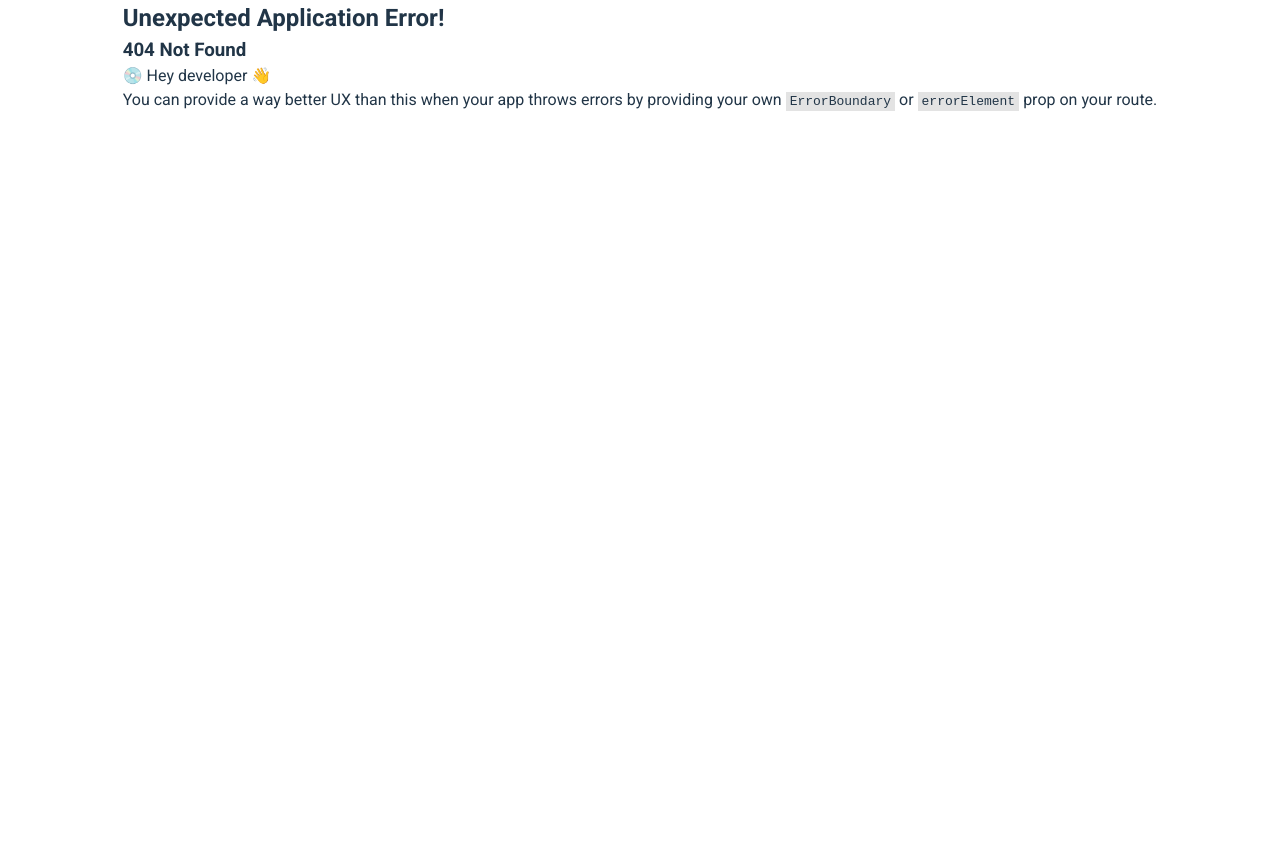
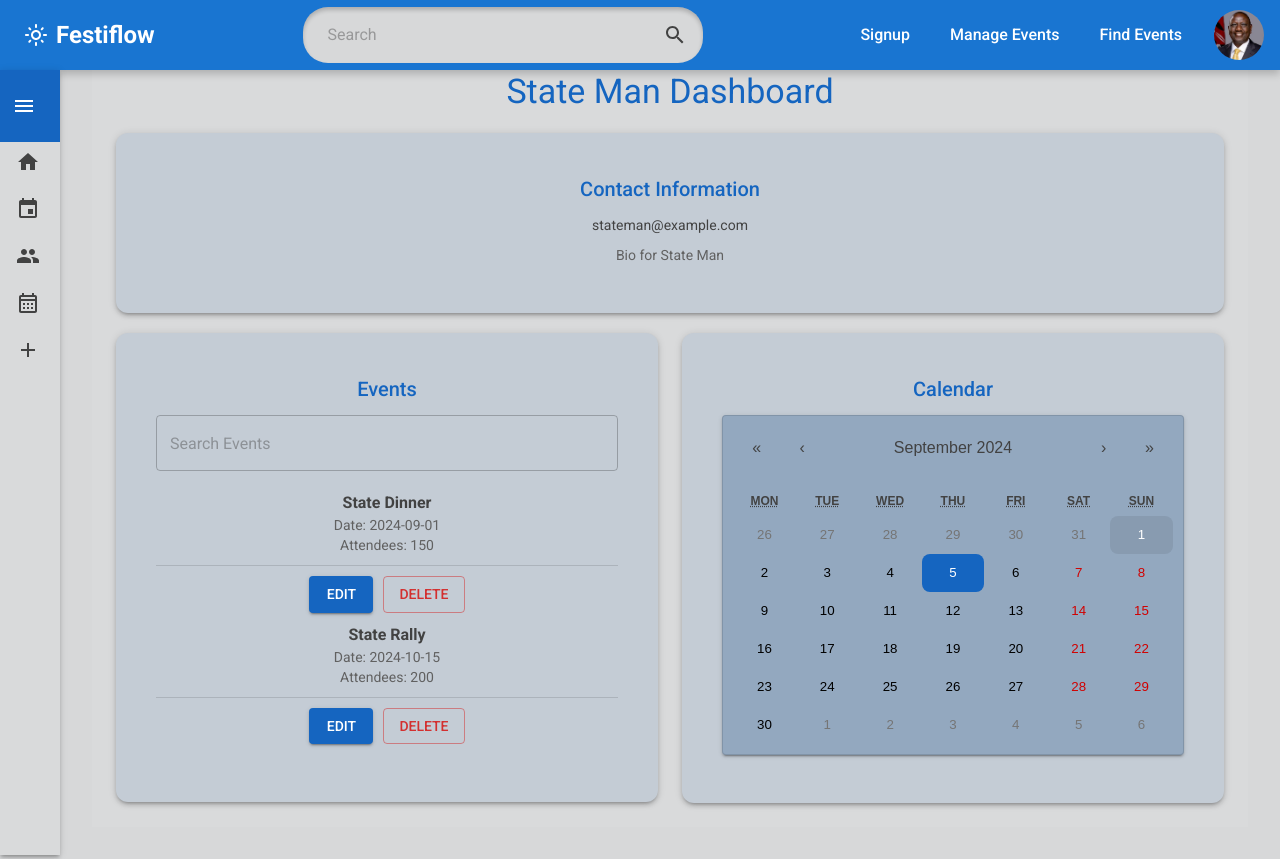
Before and after one commit to davidmaru/EMS-Frontend, a React (Vite) app: page /organizer/1 in a window 1280 px wide. Before the commit this address had no page. Before the commit the page ends 800 px from the top, so only its background shows below. Built offline with nearby package versions, Linux system fonts and the light colour scheme; a web font is replaced by a local one.

Commit message:
f/(Dashboard_v2): Authentication and Authorization Frontend Implementation complete. Authpage linked to backend api endpoint.

```diff
--- a/package.json
+++ b/package.json
@@ -21,6 +21,7 @@
     "@mui/x-data-grid": "^7.11.1",
     "@mui/x-date-pickers": "^7.11.1",
     "@popperjs/core": "2.11.8",
+    "axios": "^1.7.5",
     "bootstrap": "^5.3.3",
     "chart.js": "^4.4.3",
     "graphql": "^16.9.0",
--- a/src/App.jsx
+++ b/src/App.jsx
@@ -5,7 +5,10 @@ import router from './router/index.jsx';
 
 const client = new ApolloClient({
     uri: "http://localhost:5081/graphql/",
-    cache: new InMemoryCache()
+    cache: new InMemoryCache(),
+    headers: {
+        authorization: localStorage.getItem('authToken') ? `Bearer ${localStorage.getItem('authToken')}` : "",
+      },
 });
 
 export default function App() {
--- a/src/scenes/HomePage/HomePage.jsx
+++ b/src/scenes/HomePage/HomePage.jsx
@@ -48,15 +48,15 @@ const categories = [
 ];
 
 const events = [
-  { id: 1, name: "Event 1", date: "2024-08-01", description: "Description for Event 1", image: EventImage1 },
-  { id: 2, name: "Event 2", date: "2024-08-05", description: "Description for Event 2", image: EventImage2 },
-  { id: 3, name: "Event 3", date: "2024-08-10", description: "Description for Event 3", image: EventImage3 },
-  { id: 4, name: "Event 4", date: "2024-08-16", description: "Description for Event 4", image: Dining },
-  { id: 5, name: "Event 5", date: "2024-08-30", description: "Description for Event 5", image: Group },
-  { id: 6, name: "Event 6", date: "2024-08-20", description: "Description for Event 6", image: Wine },
-  { id: 7, name: "Event 7", date: "2024-08-17", description: "Description for Event 7", image: Glasses },
-  { id: 8, name: "Event 8", date: "2024-08-17", description: "Description for Event 8", image: Blue },
-  { id: 9, name: "Event 8", date: "2024-08-29", description: "UDA CELEBRATIONS", image: WILLIAM },
+  { id: 1, name: "COMIC-CON", date: "2024-08-01", description: "Description ", image: EventImage1 },
+  { id: 2, name: "SIGMA SIT-DOWN", date: "2024-08-05", description: "Description ", image: EventImage2 },
+  { id: 3, name: "LINK AND CHILL", date: "2024-08-10", description: "Description ", image: EventImage3 },
+  { id: 4, name: "ALBUM LAUNCH PARTY", date: "2024-08-16", description: "Description ", image: Dining },
+  { id: 5, name: "MUSICFEST", date: "2024-08-30", description: "Description ", image: Group },
+  { id: 6, name: "FOOD CRITICS DINE", date: "2024-08-20", description: "Description ", image: Wine },
+  { id: 7, name: "STATE DINNER", date: "2024-08-17", description: "Description", image: Glasses },
+  { id: 8, name: "SUMMER FEST", date: "2024-08-17", description: "Description", image: Blue },
+  { id: 9, name: "UDA ", date: "2024-08-29", description: "UDA CELEBRATIONS", image: WILLIAM },
 ];
 
 const HomePage = () => {
--- /dev/null
+++ b/src/scenes/OrganizersPage/Attendees.jsx
@@ -0,0 +1,68 @@
+/* eslint-disable react/prop-types */
+import { Box, Card, CardContent, Typography, IconButton, List, ListItem, ListItemText, useTheme, Avatar } from '@mui/material';
+import { styled } from '@mui/system';
+import { Home as HomeIcon } from '@mui/icons-material';
+import { Link } from 'react-router-dom';
+
+// Styled components for modern design
+const StyledBox = styled(Box)(({ theme }) => ({
+  marginTop: 15,
+  padding: theme.spacing(3),
+  bgcolor: theme.palette.mode === 'dark' ? '#1E1E1E' : '#D9DADB',
+}));
+
+const StyledCard = styled(Card)(({ theme }) => ({
+  borderRadius: '12px',
+  boxShadow: theme.shadows[3],
+  padding: theme.spacing(3),
+  backgroundColor: theme.palette.mode === 'dark' ? '#2C3E50' : '#C4CCD5',
+}));
+
+const defaultAttendees = [
+    { id: 1, name: 'OPARANYA', email: 'oparanya@example.com' },
+    { id: 2, name: 'BUKUKU', email: 'bukuku@example.com' },
+    { id: 3, name: 'MUTULA', email: 'mutula@example.com' },
+    { id: 4, name: 'BOBOO', email: 'bobo@example.com' }
+  ];
+const AttendeesPage = ({ attendees = defaultAttendees }) => {
+  const theme = useTheme();
+
+  return (
+    <StyledBox>
+        <Box sx={{ display: 'flex', alignItems: 'center', mb: '20px' }}>
+        <IconButton component={Link} to = "/OrganizersPage" color="primary" sx={{ mr: 2 }}>
+          <HomeIcon />
+        </IconButton>
+        <Box sx={{ mt: 1,flex: 1, display: 'flex', justifyContent: 'center' }}>
+      <Typography variant="h4" sx={{ marginBottom: '20px', color: theme.palette.primary.main, fontWeight: 'bold' }}>
+        Attendees
+      </Typography>
+      </Box>
+      </Box>
+      <StyledCard>
+        <CardContent>
+          {attendees.length > 0 ? (
+            <List>
+              {attendees.map((attendee) => (
+                <ListItem key={attendee.id} sx={{ borderBottom: `1px solid ${theme.palette.divider}` }}>
+                  <Avatar sx={{ mr: 2 }}>{attendee.name.charAt(0)}</Avatar>
+                  <ListItemText
+                    primary={attendee.name}
+                    secondary={attendee.email}
+                    primaryTypographyProps={{ fontWeight: 'medium' }}
+                  />
+                </ListItem>
+              ))}
+            </List>
+          ) : (
+            <Typography variant="body1" color="textSecondary">
+              No attendees found.
+            </Typography>
+          )}
+        </CardContent>
+      </StyledCard>
+    </StyledBox>
+  );
+};
+
+export default AttendeesPage;
--- /dev/null
+++ b/src/scenes/OrganizersPage/Calendar.jsx
@@ -0,0 +1,83 @@
+import { useState } from 'react';
+import { Box, Card, CardContent, Typography, IconButton } from '@mui/material';
+import { styled, useTheme } from '@mui/system';
+import Calendar from 'react-calendar';
+import 'react-calendar/dist/Calendar.css';
+import { Home as HomeIcon } from '@mui/icons-material';
+import { Link } from 'react-router-dom';
+
+// Dummy organizer data for calendar events
+const events = [
+  { id: 101, name: "State Dinner", date: "2024-09-01", attendees: 150 },
+  { id: 102, name: "State Rally", date: "2024-10-15", attendees: 200 },
+];
+
+// Styled Calendar
+const StyledCalendar = styled(Calendar)(({ theme }) => ({
+  '&.react-calendar': {
+    width: '100%',
+    borderRadius: theme.shape.borderRadius,
+    backgroundColor: theme.palette.mode === 'dark' ? '#2C3E50' : '#93A8BF',
+    boxShadow: theme.shadows[2],
+    border: `1px solid ${theme.palette.divider}`,
+    padding: '10px',
+  },
+  '& .react-calendar__tile': {
+    backgroundColor: 'transparent',
+    '&:hover': {
+      backgroundColor: theme.palette.action.hover,
+    },
+    '&.highlighted': {
+      backgroundColor: theme.palette.action.selected,
+      color: theme.palette.primary.contrastText,
+    },
+  },
+  '& .react-calendar__navigation button': {
+    color: theme.palette.text.primary,
+    '&:hover': {
+      backgroundColor: theme.palette.action.hover,
+    },
+  },
+  '& .react-calendar__tile--now': {
+    backgroundColor: theme.palette.primary.light,
+    color: theme.palette.primary.contrastText,
+  },
+  '& .react-calendar__tile--active': {
+    backgroundColor: theme.palette.primary.main,
+    color: theme.palette.primary.contrastText,
+  },
+}));
+
+const CalendarPage = () => {
+  const [selectedDate, setSelectedDate] = useState(new Date());
+  const theme = useTheme();
+
+  return (
+    <Box sx={{mt: 4, p: 3, bgcolor: theme.palette.mode === 'dark' ? '#1E1E1E' : '#D9DADB' }}>
+      <Box sx={{ display: 'flex', alignItems: 'center', mb: '20px' }}>
+        <IconButton component={Link} to = "/OrganizersPage" color="primary" sx={{ mr: 2 }}>
+          <HomeIcon />
+        </IconButton>
+        <Box sx={{ flex: 1, display: 'flex', justifyContent: 'center' }}>
+      <Typography variant="h4" sx={{ marginBottom: '20px',alignItems: 'center', color: theme.palette.primary.main }}>
+        Calendar
+      </Typography>
+        </Box>
+       </Box>
+      <Card sx={{ borderRadius: '12px', boxShadow: 3, padding: 3, backgroundColor: theme.palette.mode === 'dark' ? '#2C3E50' : '#C4CCD5' }}>
+        <CardContent>
+          <StyledCalendar
+            onChange={setSelectedDate}
+            value={selectedDate}
+            tileClassName={({ date }) => {
+              const eventDates = events.map(e => new Date(e.date).toDateString());
+              return eventDates.includes(date.toDateString()) ? 'highlighted' : '';
+            }}
+          />
+        </CardContent>
+      </Card>
+    </Box>
+  );
+};
+
+export default CalendarPage;
--- /dev/null
+++ b/src/scenes/OrganizersPage/Events.jsx
@@ -0,0 +1,64 @@
+import { useState } from 'react';
+import { Box, Card, CardContent, TextField, Typography, Divider, Button } from '@mui/material';
+import { Link } from 'react-router-dom';
+import { useTheme } from '@mui/system';
+
+// Dummy organizer data for events
+const events = [
+  { id: 101, name: "State Dinner", date: "2024-09-01", attendees: 150 },
+  { id: 102, name: "State Rally", date: "2024-10-15", attendees: 200 },
+];
+
+const EventsPage = () => {
+  const [filter, setFilter] = useState('');
+  const theme = useTheme();
+
+  const handleSearchChange = (event) => setFilter(event.target.value);
+
+  const filteredEvents = events.filter(event =>
+    event.name.toLowerCase().includes(filter.toLowerCase())
+  );
+
+  return (
+    <Box sx={{ p: 3, bgcolor: theme.palette.mode === 'dark' ? '#1E1E1E' : '#D9DADB' }}>
+      <Typography variant="h4" sx={{ marginBottom: '20px', color: theme.palette.primary.main }}>
+        Events
+      </Typography>
+
+      <Card sx={{ borderRadius: '12px', boxShadow: 3, padding: 3, backgroundColor: theme.palette.mode === 'dark' ? '#2C3E50' : '#C4CCD5' }}>
+        <CardContent>
+          <TextField
+            variant="outlined"
+            placeholder="Search Events"
+            fullWidth
+            sx={{ marginBottom: '20px' }}
+            value={filter}
+            onChange={handleSearchChange}
+          />
+          {filteredEvents.map((event) => (
+            <Box key={event.id} sx={{ marginBottom: '10px' }}>
+              <Typography variant="body1" sx={{ fontWeight: 'bold', color: theme.palette.text.primary }}>{event.name}</Typography>
+              <Typography variant="body2" sx={{ color: theme.palette.text.secondary }}>Date: {event.date}</Typography>
+              <Typography variant="body2" sx={{ color: theme.palette.text.secondary }}>Attendees: {event.attendees}</Typography>
+              <Divider sx={{ marginY: '10px' }} />
+              <Button
+                variant="contained"
+                color="primary"
+                sx={{ marginRight: '10px' }}
+                component={Link}
+                to={`/EditEventPage/${event.id}`}
+              >
+                Edit
+              </Button>
+              <Button variant="outlined" color="error">
+                Delete
+              </Button>
+            </Box>
+          ))}
+        </CardContent>
+      </Card>
+    </Box>
+  );
+};
+
+export default EventsPage;
--- a/src/scenes/OrganizersPage/OrganizersPage.jsx
+++ b/src/scenes/OrganizersPage/OrganizersPage.jsx
@@ -1,5 +1,5 @@
 import React from 'react';
-import { Box, Grid, Card, CardContent, Button, IconButton, Typography, Divider, TextField } from '@mui/material';
+import { Box, Grid, Card, CardContent,IconButton, Button, Typography, Divider, TextField, useTheme } from '@mui/material';
 import { Link } from 'react-router-dom';
 import CalendarMonthOutlinedIcon from '@mui/icons-material/CalendarMonthOutlined';
 import MenuIcon from '@mui/icons-material/Menu';
@@ -11,7 +11,6 @@ import PropTypes from 'prop-types';
 import { styled } from '@mui/system';
 import Calendar from 'react-calendar';
 import 'react-calendar/dist/Calendar.css';
-import './calendar.scss';
 
 // Dummy organizer data
 const organizer = {
@@ -32,7 +31,7 @@ const StyledPanel = styled(Box)(({ theme, closed }) => ({
   width: closed ? '60px' : '240px',
   transition: 'width 0.3s',
   height: `calc(100vh - 15px)`,
-  backgroundColor: theme.palette.background.paper,
+  backgroundColor: theme.palette.mode === 'dark' ? '#333' : '#D9DADB',
   boxShadow: theme.shadows[3],
   position: 'fixed',
   top: '70px',
@@ -55,6 +54,7 @@ const StyledPanelItem = styled(Box)(({ theme, closed }) => ({
   padding: '8px 16px',
   transition: 'all 0.3s',
   cursor: 'pointer',
+  backgroundColor: closed ? (theme.palette.mode === 'dark' ? '#444' : '#D9DADB') : 'transparent',
   '&:hover': { backgroundColor: theme.palette.action.hover },
   '.text': {
     opacity: closed ? 0 : 1,
@@ -65,26 +65,64 @@ const StyledPanelItem = styled(Box)(({ theme, closed }) => ({
   },
 }));
 
-const PanelItem = ({ children, text, closed, handler }) => (
-  <StyledPanelItem onClick={handler} closed={closed}>
+const StyledCalendar = styled(Calendar)(({ theme }) => ({
+  '&.react-calendar': {
+    width: '100%',
+    borderRadius: theme.shape.borderRadius,
+    backgroundColor: theme.palette.mode === 'dark' ? '#2C3E50' : '#93A8BF',
+    boxShadow: theme.shadows[2],
+    border: `1px solid ${theme.palette.divider}`,
+    padding: '10px',
+  },
+  '& .react-calendar__tile': {
+    backgroundColor: 'transparent',
+    '&:hover': {
+      backgroundColor: theme.palette.action.hover,
+    },
+    '&.highlighted': {
+      backgroundColor: theme.palette.action.selected,
+      color: theme.palette.primary.contrastText,
+    },
+  },
+  '& .react-calendar__navigation button': {
+    color: theme.palette.text.primary,
+    '&:hover': {
+      backgroundColor: theme.palette.action.hover,
+    },
+  },
+  '& .react-calendar__tile--now': {
+    backgroundColor: theme.palette.primary.light,
+    color: theme.palette.primary.contrastText,
+  },
+  '& .react-calendar__tile--active': {
+    backgroundColor: theme.palette.primary.main,
+    color: theme.palette.primary.contrastText,
+  },
+}));
+
+const PanelItem = ({ children, text, closed, to }) => (
+  <Link to={to} style={{ textDecoration: 'none', color: 'inherit' }}>
+  <StyledPanelItem closed={closed}>
     <span className="icon" style={{ marginRight: '8px' }}>
       {children}
     </span>
     <span className={`text ${closed ? 'close' : 'open'}`}>{text}</span>
   </StyledPanelItem>
+  </Link>
 );
 
 PanelItem.propTypes = {
   children: PropTypes.node.isRequired,
   text: PropTypes.string,
   closed: PropTypes.bool,
-  handler: PropTypes.func,
+  to: PropTypes.string.isRequired,
 };
 
 const OrganizerDashboard = () => {
   const [open, setOpen] = React.useState(false);
   const [filter, setFilter] = React.useState('');
   const [selectedDate, setSelectedDate] = React.useState(new Date());
+  const theme = useTheme(); // Get the current theme
 
   const handleDrawerToggle = () => setOpen(!open);
 
@@ -110,28 +148,28 @@ const OrganizerDashboard = () => {
         <PanelItem
           text="Home"
           closed={!open}
-          handler={() => window.location.href = ""}
+          to="/OrganizersPage"
         >
           <HomeIcon />
         </PanelItem>
         <PanelItem
           text="Events"
           closed={!open}
-          handler={() => window.location.href = `/organizer/${organizer.id}`}
+          to={`/organizer/${organizer.id}`}
         >
           <EventIcon />
         </PanelItem>
         <PanelItem
           text="Attendees"
           closed={!open}
-          handler={() => window.location.href = `/organizer/${organizer.id}/attendees`}
+          to={`/organizer/${organizer.id}/attendees`}
         >
           <PeopleIcon />
         </PanelItem>
         <PanelItem
           text="Calendar"
           closed={!open}
-          handler={() => window.location.href = `/organizer/${organizer.id}/calendar`}
+          to={`/organizer/${organizer.id}/calendar`}
         >
           <CalendarMonthOutlinedIcon />
         </PanelItem>
@@ -147,7 +185,7 @@ const OrganizerDashboard = () => {
         component="main"
         sx={{
           flexGrow: 1,
-          bgcolor: 'background.default',
+          bgcolor: theme.palette.mode === 'dark' ? '#1E1E1E' : '#D9DADB',
           p: 3,
           marginLeft: open ? '240px' : '60px',
           marginTop: '15px',
@@ -155,25 +193,25 @@ const OrganizerDashboard = () => {
       >
         {/* Content */}
         <Box sx={{ marginTop: 0 }}>
-          <Typography variant="h4" sx={{ marginBottom: '20px', color: '#1975D1' }}>
+          <Typography variant="h4" sx={{ marginBottom: '20px', color: theme.palette.primary.main }}>
             {organizer.name} Dashboard
           </Typography>
 
           {/* Organizer Details */}
-          <Card sx={{ marginBottom: '20px', padding: 3, borderRadius: '12px', boxShadow: 3 }}>
+          <Card sx={{ marginBottom: '20px', padding: 3, borderRadius: '12px', boxShadow: 3, backgroundColor: theme.palette.mode === 'dark' ? '#2C3E50' : '#C4CCD5' }}>
             <CardContent>
-              <Typography variant="h6" sx={{ marginBottom: '10px', color: '#1975D1' }}>Contact Information</Typography>
+              <Typography variant="h6" sx={{ marginBottom: '10px', color: theme.palette.primary.main }}>Contact Information</Typography>
               <Typography variant="body2" sx={{ marginBottom: '5px' }}>{organizer.contact}</Typography>
-              <Typography variant="body2" sx={{ marginTop: '10px', color: '#555' }}>{organizer.bio}</Typography>
+              <Typography variant="body2" sx={{ marginTop: '10px', color: theme.palette.text.secondary }}>{organizer.bio}</Typography>
             </CardContent>
           </Card>
 
           <Grid container spacing={3}>
             {/* Events Section */}
             <Grid item xs={12} md={6}>
-              <Card sx={{ borderRadius: '12px', boxShadow: 3, padding: 3 }}>
+              <Card sx={{ borderRadius: '12px', boxShadow: 3, padding: 3, backgroundColor: theme.palette.mode === 'dark' ? '#2C3E50' : '#C4CCD5' }}>
                 <CardContent>
-                  <Typography variant="h6" sx={{ marginBottom: '10px', color: '#1975D1' }}>Events</Typography>
+                  <Typography variant="h6" sx={{ marginBottom: '10px', color: theme.palette.primary.main }}>Events</Typography>
                   <TextField
                     variant="outlined"
                     placeholder="Search Events"
@@ -183,20 +221,23 @@ const OrganizerDashboard = () => {
                     onChange={handleSearchChange}
                   />
                   {filteredEvents.map((event) => (
-                    <Box key={event.id} sx={{ marginBottom: '20px' }}>
-                      <Typography variant="body1" sx={{ fontWeight: 'bold', marginBottom: '5px' }}>{event.name}</Typography>
-                      <Typography variant="body2" sx={{ color: '#555' }}>Date: {event.date}</Typography>
-                      <Typography variant="body2" sx={{ color: '#555' }}>Attendees: {event.attendees}</Typography>
+                    <Box key={event.id} sx={{ marginBottom: '10px' }}>
+                      <Typography variant="body1" sx={{ fontWeight: 'bold', color: theme.palette.text.primary }}>{event.name}</Typography>
+                      <Typography variant="body2" sx={{ color: theme.palette.text.secondary }}>Date: {event.date}</Typography>
+                      <Typography variant="body2" sx={{ color: theme.palette.text.secondary }}>Attendees: {event.attendees}</Typography>
+                      <Divider sx={{ marginY: '10px' }} />
                       <Button
                           variant="contained"
                           color="primary"
-                        component={Link}
-                        to={`/organizer/${organizer.id}/event/${event.id}`}
-                        sx={{ marginTop: '10px', textTransform: 'none' }}
+                          sx={{ marginRight: '10px' }}
+                          // component={Link}
+                          // to={`/EditEventPage/${event.id}`}
                         >
-                        Manage Event
+                          Edit
                         </Button>
-                      <Divider sx={{ marginTop: '20px' }} />
+                        <Button variant="outlined" color="error">
+                          Delete
+                        </Button>
                     </Box>
                   ))}
                 </CardContent>
@@ -205,38 +246,17 @@ const OrganizerDashboard = () => {
 
             {/* Calendar Section */}
             <Grid item xs={12} md={6}>
-              <Card sx={{ borderRadius: '12px', boxShadow: 3, padding: 3 }}>
+              <Card sx={{ borderRadius: '12px', boxShadow: 3, padding: 3, backgroundColor: theme.palette.mode === 'dark' ? '#2C3E50' : '#C4CCD5' }}>
                 <CardContent>
-                  <Typography variant="h6" sx={{ marginBottom: '10px', color: '#1975D1' }}>
-                    Event Calendar
-                  </Typography>
-                  <Box
-                    sx={{
-                      height: '400px',
-                      display: 'flex',
-                      flexDirection: 'column',
-                      alignItems: 'center',
-                      justifyContent: 'center',
-                      backgroundColor: 'initial',
-                      borderRadius: '8px',
-                      border: '1px solid #ddd',
-                      boxShadow: '0 4px 8px rgba(0, 0, 0, 0.1)',
-                      padding: '16px',
-                    }}
-                  >
-                    <Calendar
-                      className="custom-calendar"
+                  <Typography variant="h6" sx={{ marginBottom: '10px', color: theme.palette.primary.main }}>Calendar</Typography>
+                  <StyledCalendar
                     onChange={setSelectedDate}
                     value={selectedDate}
-                      minDetail="month"
-                      maxDetail="month"
-                      showNavigation={true}
-                      tileClassName={({ date, view }) => view === 'month' && date.getDate() % 2 === 0 ? 'highlighted' : null}
+                    tileClassName={({ date }) => {
+                      const eventDates = organizer.events.map(e => new Date(e.date).toDateString());
+                      return eventDates.includes(date.toDateString()) ? 'highlighted' : '';
+                    }}
                   />
-                    <Typography variant="body1" sx={{ marginTop: '20px', textAlign: 'center', color: '#333' }}>
-                      Selected Date: <span style={{ fontWeight: 'bold', color: '#1975D1' }}>{selectedDate.toDateString()}</span>
-                    </Typography>
-                  </Box>
                 </CardContent>
               </Card>
             </Grid>
```
Also changed, not shown: src/router/mainRoutes.jsx (+17 -2 lines), src/scenes/AuthPage.jsx (+56 -69 lines), 2 other files (tests, documents, lock files or other folders). Lines whose indentation alone changed are shown as unchanged.
